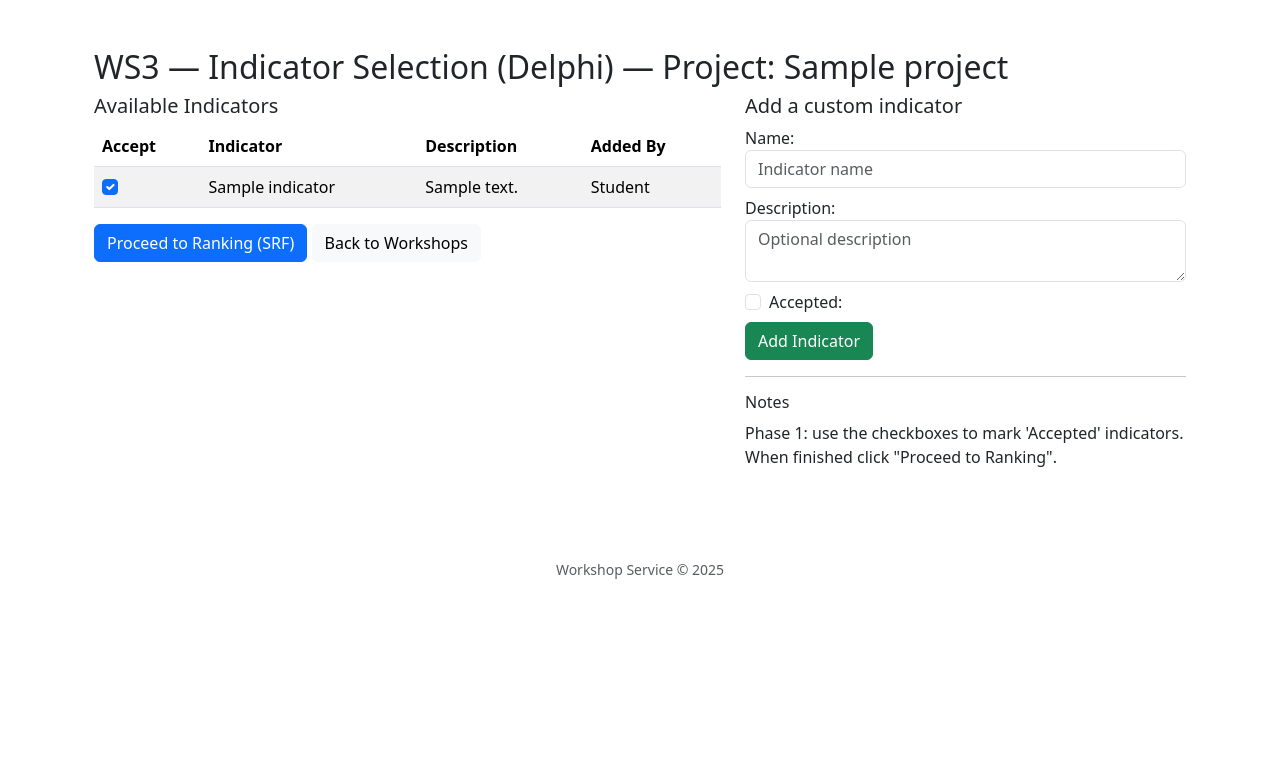
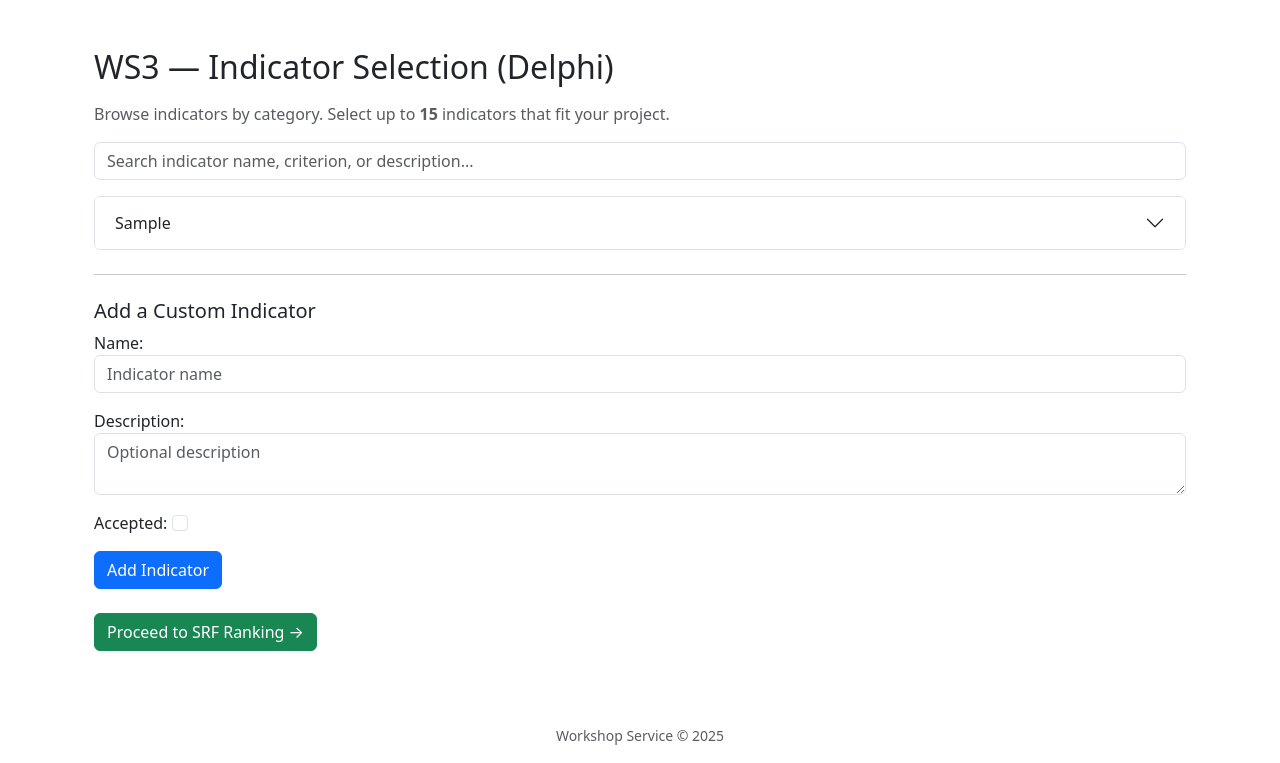
Before and after one commit to alireza-soleiman/LMS, a Django app: page /workshops/project/1/indicators/ in a window 1280 px wide. Shown: the part 56-819 px from the top of the page. Before the commit the page ends 635 px from the top, so only its background shows below. Run offline with Django 5.2, Linux system fonts and the light colour scheme; tables that the repository leaves empty hold one stand-in row (values such as "Sample post").

Commit message:
modify indicator selection interface

```diff
--- a/workshops/templates/workshops/indicator_selection.html
+++ b/workshops/templates/workshops/indicator_selection.html
@@ -1,97 +1,97 @@
-{# templates/workshops/indicator_selection.html #}
 {% extends "base.html" %}
 {% load static %}
 
+{% block title %}Indicator Selection — {{ project.title }}{% endblock %}
+
 {% block content %}
 <div class="container py-4">
-  <h2>WS3 — Indicator Selection (Delphi) — Project: {{ project.title }}</h2>
+  <h2 class="mb-3">WS3 — Indicator Selection (Delphi)</h2>
+  <p class="text-muted">
+    Browse indicators by category. Select up to <strong>15</strong> indicators that fit your project.
+  </p>
 
-  <div class="row">
-    <div class="col-md-7">
-      <h5>Available Indicators</h5>
-      <table class="table table-striped">
-        <thead>
+  <!-- Search bar -->
+  <input type="text" id="searchBox" class="form-control mb-3" placeholder="Search indicator name, criterion, or description...">
+
+  <!-- Accordion by category -->
+  <div class="accordion" id="indicatorAccordion">
+    {% regroup indicators by category as category_list %}
+    {% for cat in category_list %}
+      <div class="accordion-item mb-2">
+        <h2 class="accordion-header" id="heading{{ forloop.counter }}">
+          <button class="accordion-button collapsed" type="button" data-bs-toggle="collapse"
+                  data-bs-target="#collapse{{ forloop.counter }}" aria-expanded="false"
+                  aria-controls="collapse{{ forloop.counter }}">
+            {{ cat.grouper|default:"Uncategorized" }}
+          </button>
+        </h2>
+        <div id="collapse{{ forloop.counter }}" class="accordion-collapse collapse"
+             aria-labelledby="heading{{ forloop.counter }}" data-bs-parent="#indicatorAccordion">
+          <div class="accordion-body p-0">
+            <table class="table table-striped align-middle m-0">
+              <thead class="table-dark">
                 <tr>
-            <th>Accept</th>
+                  <th style="width:70px;">Accept</th>
                   <th>Indicator</th>
+                  <th>Criterion</th>
                   <th>Description</th>
-            <th>Added By</th>
+                  <th>Unit</th>
                 </tr>
               </thead>
               <tbody>
-          {% for ind in indicators %}
-          <tr id="ind-row-{{ ind.id }}">
-            <td>
-              <input type="checkbox" class="form-check-input accept-checkbox" data-id="{{ ind.id }}" {% if ind.accepted %}checked{% endif %}>
+                {% for ind in cat.list %}
+                  <tr>
+                    <td class="text-center">
+                      <input type="checkbox" {% if ind.accepted %}checked{% endif %}
+                             onchange="toggleAccept({{ ind.id }}, this.checked)">
                     </td>
                     <td>{{ ind.name }}</td>
-            <td>{{ ind.description|default:"—" }}</td>
-            <td>{% if ind.added_by_student %}Student{% else %}Provided{% endif %}</td>
+                    <td>{{ ind.criterion }}</td>
+                    <td>{{ ind.description|truncatewords:25 }}</td>
+                    <td>{{ ind.unit }}</td>
                   </tr>
-          {% empty %}
-          <tr><td colspan="4">No indicators yet.</td></tr>
                 {% endfor %}
               </tbody>
             </table>
-
-      <div class="mt-3">
-        <a href="{% url 'indicator_ranking' project.id %}" class="btn btn-primary">Proceed to Ranking (SRF)</a>
-        <a href="{% url 'workshop_list' %}" class="btn btn-light">Back to Workshops</a>
           </div>
         </div>
+      </div>
+    {% empty %}
+      <p>No indicators found.</p>
+    {% endfor %}
+  </div>
 
-    <div class="col-md-5">
-      <h5>Add a custom indicator</h5>
-      <form method="post" novalidate>
+  <hr class="my-4">
+  <h5>Add a Custom Indicator</h5>
+  <form method="post">
     {% csrf_token %}
-        {{ form.non_field_errors }}
-        <div class="mb-2">
-          {{ form.name.label_tag }}
-          {{ form.name }}
-          {{ form.name.errors }}
-        </div>
-        <div class="mb-2">
-          {{ form.description.label_tag }}
-          {{ form.description }}
-          {{ form.description.errors }}
-        </div>
-        <div class="form-check mb-2">
-          {{ form.accepted }}
-          {{ form.accepted.label_tag }}
-        </div>
-        <button type="submit" name="add_indicator" class="btn btn-success">Add Indicator</button>
+    {{ form.as_p }}
+    <button type="submit" name="add_indicator" class="btn btn-primary">Add Indicator</button>
   </form>
 
-      <hr>
-      <h6>Notes</h6>
-      <p>Phase 1: use the checkboxes to mark 'Accepted' indicators. When finished click "Proceed to Ranking".</p>
-    </div>
+  <div class="mt-4">
+    <a href="{% url 'indicator_ranking' project.id %}" class="btn btn-success">Proceed to SRF Ranking →</a>
   </div>
 </div>
 
 <script>
-document.addEventListener('DOMContentLoaded', function() {
-  const checkboxes = document.querySelectorAll('.accept-checkbox');
-  checkboxes.forEach(cb => {
-    cb.addEventListener('change', function() {
-      const id = this.dataset.id;
-      fetch("{% url 'toggle_indicator_accept' 0 %}".replace('/0/', '/' + id + '/'), {
+function toggleAccept(indicatorId, isChecked) {
+  fetch(`/workshops/indicator/toggle/${indicatorId}/`, {
     method: 'POST',
     headers: {
-          'X-CSRFToken': '{{ csrf_token }}',
-          'Accept': 'application/json',
+      'Content-Type': 'application/json',
+      'X-CSRFToken': '{{ csrf_token }}'
     },
-      }).then(r => r.json()).then(data => {
-        if (data.status !== 'success') {
-          alert('Error toggling indicator: ' + (data.message || 'unknown'));
+    body: JSON.stringify({ accepted: isChecked })
+  });
 }
-      }).catch(err => {
-        console.error(err);
-        alert('Network error toggling indicator.');
-      });
-    });
+
+// Live search filter
+document.getElementById('searchBox').addEventListener('keyup', function() {
+  const search = this.value.toLowerCase();
+  document.querySelectorAll('#indicatorAccordion table tbody tr').forEach(row => {
+    row.style.display = row.innerText.toLowerCase().includes(search) ? '' : 'none';
   });
 });
 </script>
-
 {% endblock %}
```
Lines whose indentation alone changed are shown as unchanged.
